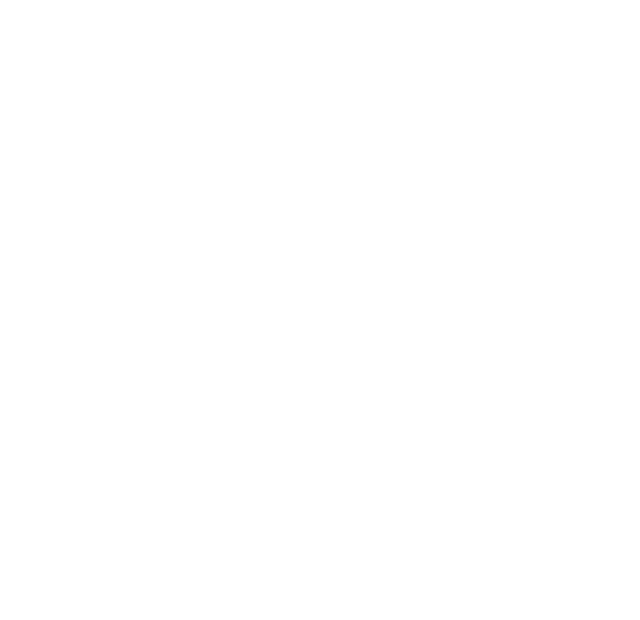
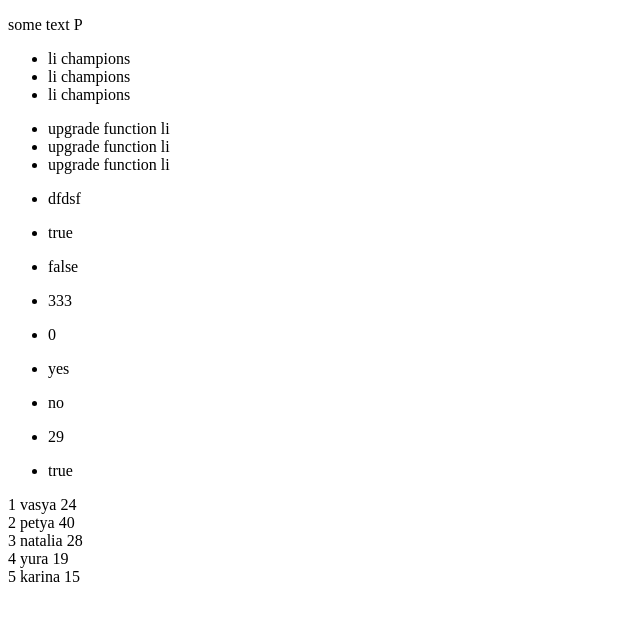
Before and after one commit to legendateam/September-2021-javascript, a plain HTML site: page lesson4/home work/index.html in a window 1280 px wide. Shown: the whole page, without its empty margins (0-640 px from the left). Drawn offline with Linux system fonts and the light colour scheme.

Commit message:
home work

```diff
--- a/lesson3/classwork/index.html
+++ b/lesson4/home work/index.html
@@ -2,7 +2,7 @@
 <html lang="en">
 <head>
     <meta charset="UTF-8">
-    <title>Class Work</title>
+    <title>Home Work</title>
 </head>
 <body>
 <script src="main.js"></script>
--- /dev/null
+++ b/lesson4/home work/main.js
@@ -0,0 +1,73 @@
+// - створити функцію яка обчислює та повертає площу прямокутника зі сторонами а і б
+function formulaS (a,b) {
+   return  a * b
+}
+let p = formulaS(5,10);
+console.log(p);
+// - створити функцію яка обчислює та повертає площу кола з радіусом r
+function formulaR (r) {
+    let PI = 3.14;
+    return PI * r**2;
+}
+let r = Math.floor(formulaR(6));
+console.log(r);
+// - створити функцію яка обчислює та повертає площу циліндру висотою h, та радіутом r
+function formulaHR (h,r) {
+    return 2 * h * r;
+}
+let s = formulaHR(14,6);
+console.log(s);
+// - створити функцію яка приймає масив та виводить кожен його елемент
+function arrfunc (arr) {
+    for(element of arr) {
+        console.log(element);
+    }
+    return arr;
+}
+let arr = [234,5656,876544,"hhty", true, 2,765,7,-654,"name"];
+arrfunc(arr)
+// - створити функцію яка створює параграф з текстом. Текст задати через аргумент
+function someParagraph (text) {
+    document.write(`<p>${text}</p>`)
+}
+someParagraph("some text P")
+// - створити функцію яка створює ul з трьома елементами li. Текст li задати через аргумент всім однаковий
+function funcUL (text) {
+    document.write("<ul>")
+    document.write(`<li>${text}</li>`)
+    document.write(`<li>${text}</li>`)
+    document.write(`<li>${text}</li>`)
+    document.write("</ul>")
+}
+funcUL("li champions")
+// - створити функцію яка створює ul з трьома елементами li. Текст li задати через аргумент всім однаковий. Кількість li визначається другим аргументом, який є числовим (тут використовувати цикл)
+function funcULup(text,linumber) {
+    document.write("<ul>")
+    for(let i = 0; i < linumber; i++) {
+        document.write(`<li>${text}</li>`)
+    }
+    document.write("</ul>")
+}
+funcULup("upgrade function li", 3)
+// - створити функцію яка приймає масив примітивних елементів (числа,стрінги,булеві), та будує для них список
+function primitiveelements(arr) {
+    for(element of arr) {
+        document.write(`<ul><li>${element}</li></ul>`)
+    }
+}
+primitiveelements(["dfdsf", true, false, 333,0,"yes","no",29,true])
+// - створити функцію яка приймає масив об'єктів з наступними полями id,name,age , та виводить їх в документ. Для кожного об'єкту окремий блок.
+function linkelement(arr) {
+    for (element of arr) {
+        document.write(`<div>${element.id} ${element.name} ${element.age}</div>`)
+
+    }
+}
+let anyarr = [
+    {id:1, name:"vasya", age:24},
+    {id:2, name:"petya", age:40},
+    {id:3, name: "natalia", age: 28},
+    {id:4, name: "yura", age: 19},
+    {id:5, name: "karina", age: 15}
+]
+linkelement(anyarr);
```
Also changed, not shown: lesson3/additional/main.js (+12 -0 lines), lesson4/additional/main.js (added, +16 -0 lines), lesson4/class work/main.js (added, +13 -0 lines), lesson4/additional/index.html (renamed from lesson2/additional/index.html), lesson4/class work/index.html (renamed from lesson2/classwork/index.html).
